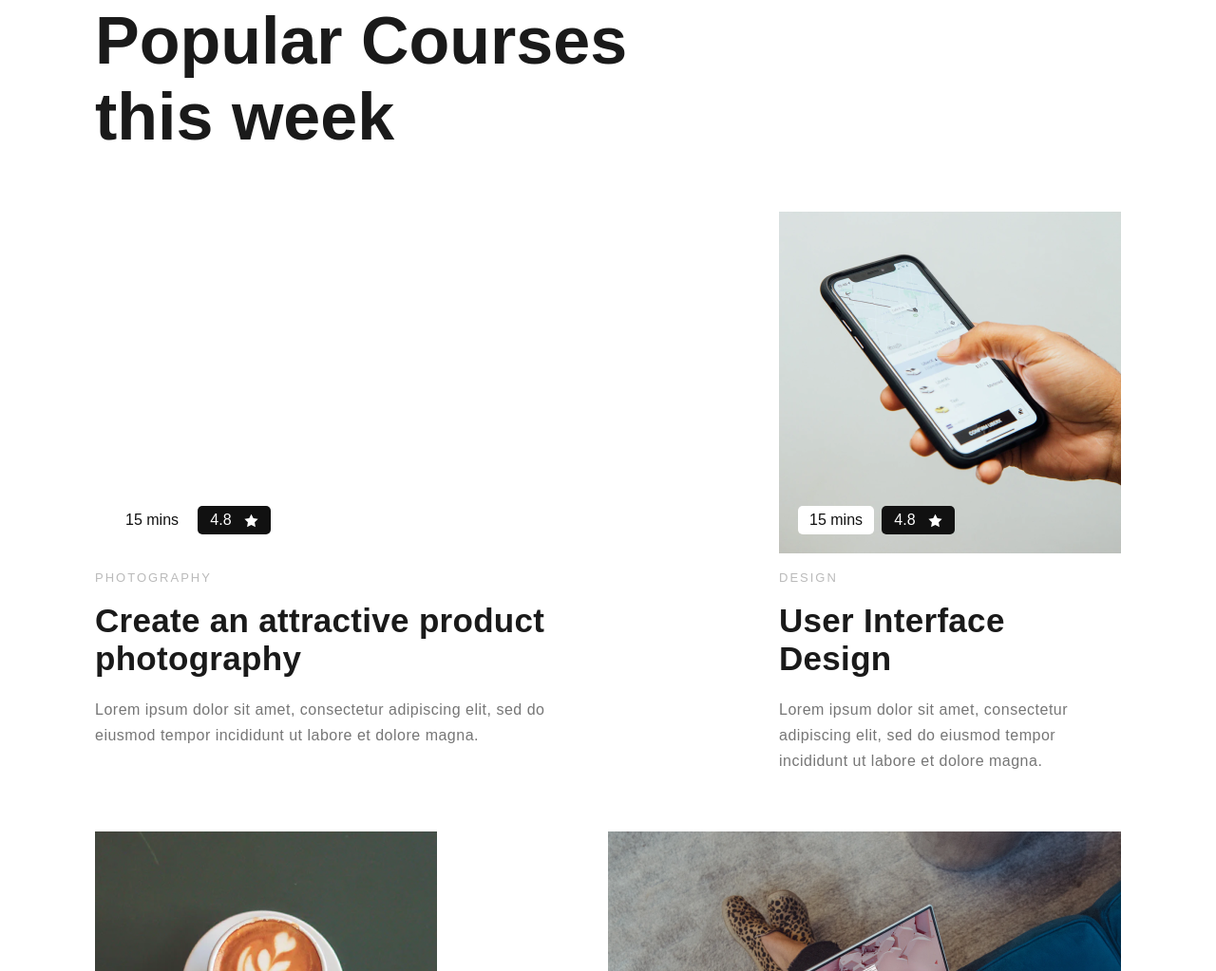
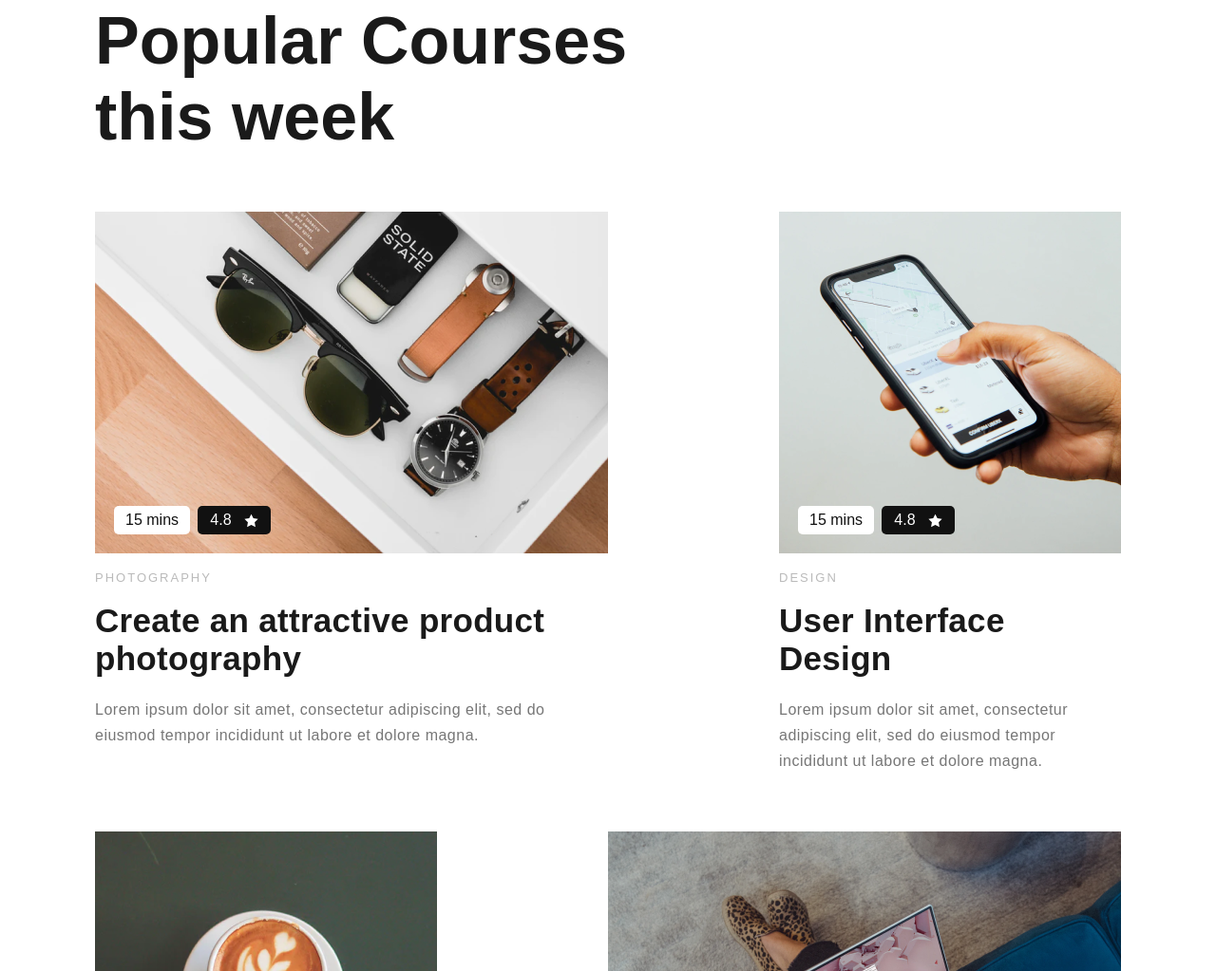
Before and after one commit to NurushevArtur123/site-vizitka, a plain HTML site: page index.html in a window 1280 px wide. Shown: the part 1255-2278 px from the top of the page at 95% size. Drawn offline with nearby package versions, Linux system fonts and the light colour scheme; the site is published under a folder, as on GitHub Pages, so addresses that start at the root find nothing; no server answers.

Commit message:
repeated pages

```diff
--- a/style.css
+++ b/style.css
@@ -271,7 +271,7 @@
 }
 
 .img-card-1 {
-  background-image: url(/img/card-1.png);
+  background-image: url(img/card-1.png);
 }
 
 .btn-time {
```
